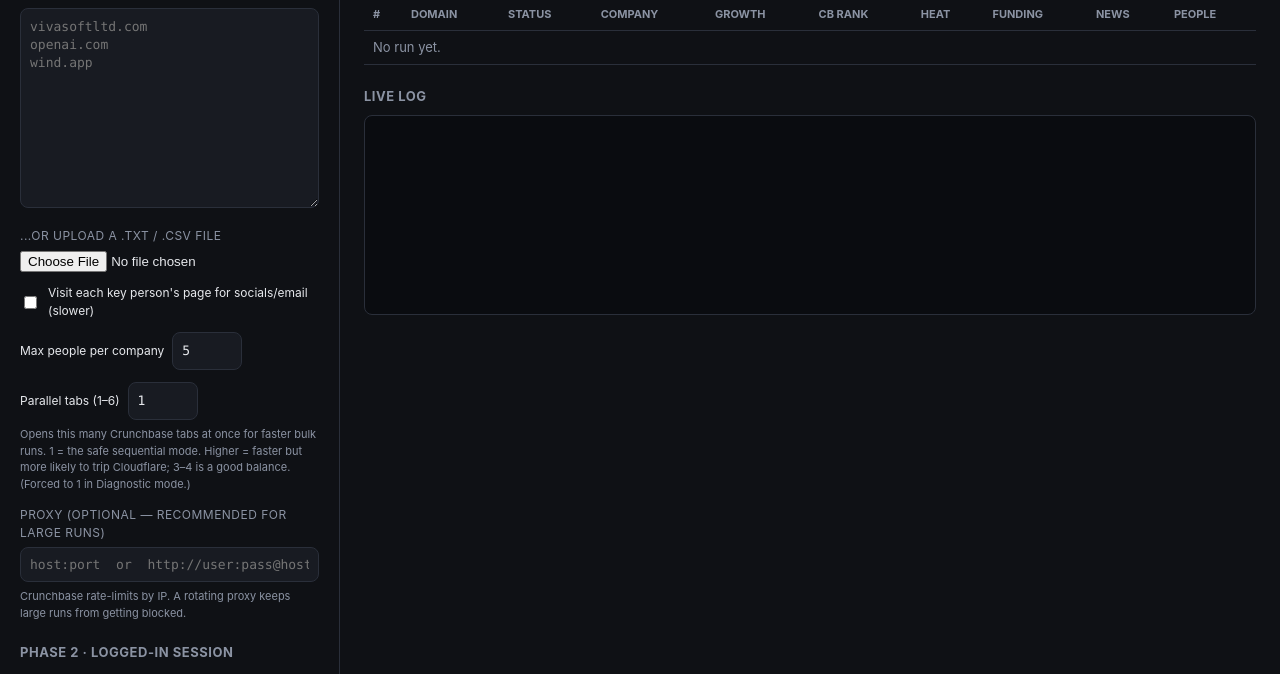
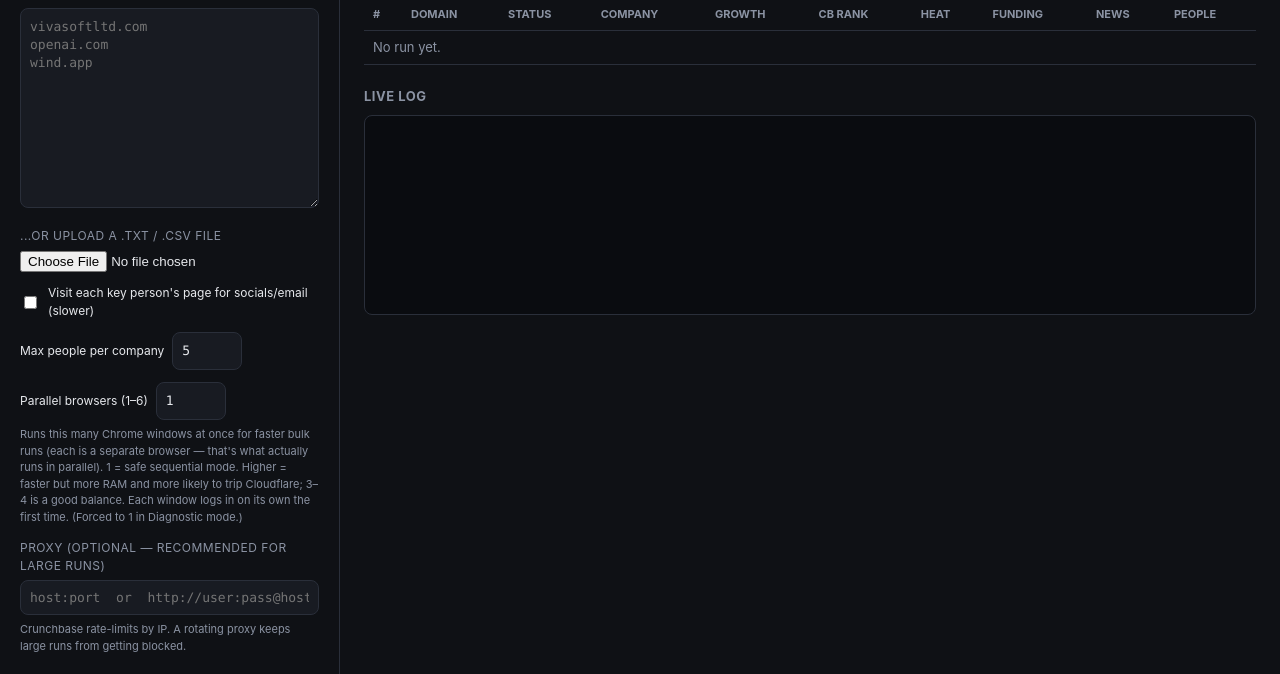
Before and after one commit to Imtiaj-Sajin/cb-scraper, a Flask app: page / in a window 1280 px wide. Shown: the part 131-805 px from the top of the page. Run offline with Flask 3, Linux system fonts and the light colour scheme; data that the repository does not hold is empty.

Commit message:
Fix parallel mode: pool of separate browsers, not tabs
Tabs in one nodriver browser share a single CDP connection and run serially
(measured: 3 tabs took ~36s vs ~13s for 3 separate browsers). So parallelism
now spins up N independent Chrome instances, each with its own profile and
login session, pulling domains from a shared queue. The main browser is worker
0; extras are torn down after the run. Per-worker profiles are git-ignored.

Co-Authored-By: Claude Opus 4.8 <noreply@anthropic.com>

```diff
--- a/app.py
+++ b/app.py
@@ -178,20 +178,56 @@ class Worker:
             self._finish_row(idx, result)
 
     async def _run_parallel(self, options, conc):
+        """Run `conc` independent browsers in parallel, each pulling domains
+        from a shared queue. nodriver serializes work within one browser, so
+        true parallelism needs separate browser instances (each its own Chrome
+        profile + login session)."""
         import asyncio
+        from cb_scraper import CrunchbaseScraper, PROFILE_DIR
+
         total = len(STATE["rows"])
-        sem = asyncio.Semaphore(conc)
-        _log(f"Parallel mode: up to {conc} tabs at once.")
 
-        async def work(idx, domain):
-            async with sem:
+        # worker 0 is the main scraper (already started + logged in); spin up
+        # the rest, each with its own persistent profile.
+        pool = [self.scraper]
+        for i in range(1, conc):
+            pool.append(CrunchbaseScraper(
+                log=_log,
+                proxy=options.get("proxy") or None,
+                email=options.get("email") or None,
+                password=options.get("password") or None,
+                profile_dir=f"{PROFILE_DIR}_{i}",
+            ))
+
+        _log(f"Parallel mode: {conc} browsers. Warming up extra browser(s)...")
+
+        async def prep(s):
+            try:
+                await s.start()
+                if options.get("login"):
+                    await s.ensure_logged_in()
+            except Exception as e:
+                _log(f"  worker browser prep failed: {e}")
+
+        await asyncio.gather(*(prep(s) for s in pool[1:]))
+
+        queue = asyncio.Queue()
+        for idx, row in enumerate(list(STATE["rows"])):
+            queue.put_nowait((idx, row["domain"]))
+
+        async def runner(s, wid):
+            while True:
+                try:
+                    idx, domain = queue.get_nowait()
+                except asyncio.QueueEmpty:
+                    return
                 with LOCK:
                     if STATE["stop_requested"]:
                         return
                     STATE["rows"][idx]["status"] = "running"
-                _log(f"({idx + 1}/{total}) {domain}")
+                _log(f"[w{wid}] ({idx + 1}/{total}) {domain}")
                 try:
-                    result = await self.scraper.scrape_domain_tab(
+                    result = await s.scrape_domain(
                         domain, enrich=options["enrich"],
                         max_people=options["max_people"],
                     )
@@ -199,8 +235,15 @@ class Worker:
                     result = {"status": "error", "record": None, "error": str(e)}
                 self._finish_row(idx, result)
 
-        await asyncio.gather(*(work(i, r["domain"])
-                               for i, r in enumerate(list(STATE["rows"]))))
+        try:
+            await asyncio.gather(*(runner(s, i) for i, s in enumerate(pool)))
+        finally:
+            # tear down the extra browsers; keep the main one warm for next run
+            for s in pool[1:]:
+                try:
+                    await s.stop()
+                except Exception:
+                    pass
 
 
 WORKER = Worker()
--- a/cb_scraper.py
+++ b/cb_scraper.py
@@ -149,10 +149,11 @@ class CrunchbaseScraper:
     """Owns one Chrome instance and knows how to pull Crunchbase data."""
 
     def __init__(self, log=print, proxy=None, email=None, password=None,
-                 blocked_urls=None, diagnostic=False):
+                 blocked_urls=None, diagnostic=False, profile_dir=None):
         self.browser = None
         self.log = log
         self.proxy = proxy or None        # 'host:port' or 'http://user:pass@host:port'
+        self.profile_dir = profile_dir or PROFILE_DIR   # own Chrome profile
         self._block_streak = 0
         # phase 2
         self.email = email or None
@@ -170,7 +171,7 @@ class CrunchbaseScraper:
         if self.browser is not None:
             return
         self.log("Launching browser...")
-        os.makedirs(PROFILE_DIR, exist_ok=True)
+        os.makedirs(self.profile_dir, exist_ok=True)
 
         args = []
         server, user, pw = _parse_proxy(self.proxy)
@@ -180,7 +181,7 @@ class CrunchbaseScraper:
 
         self.browser = await uc.start(
             headless=HEADLESS,
-            user_data_dir=PROFILE_DIR,    # warm, persistent profile builds trust
+            user_data_dir=self.profile_dir,  # warm, persistent profile builds trust
             browser_args=args,
         )
         if server and user:
@@ -672,22 +673,3 @@ class CrunchbaseScraper:
             return {"status": "error", "record": None, "error": str(e)}
         finally:
             await self._polite_pause()
-
-    async def scrape_domain_tab(self, domain, enrich=False, max_people=5):
-        """Scrape one domain in its own fresh tab - used by parallel runs.
-
-        The tab inherits the browser's shared Cloudflare clearance and login
-        cookies, so it does not re-solve the challenge from scratch.
-        """
-        await self.start()
-        tab = await self.browser.get("about:blank", new_tab=True)
-        try:
-            await self._install_network_controls(tab)
-            return await self.scrape_domain(domain, enrich, max_people, tab=tab)
-        finally:
-            try:
-                res = tab.close()
-                if asyncio.iscoroutine(res):
-                    await res
-            except Exception:
-                pass
--- a/templates/index.html
+++ b/templates/index.html
@@ -87,13 +87,15 @@
                min="1" max="25" style="width:70px">
       </div>
       <div class="row">
-        <label for="concurrency" style="white-space:nowrap">Parallel tabs (1&ndash;6)</label>
+        <label for="concurrency" style="white-space:nowrap">Parallel browsers (1&ndash;6)</label>
         <input type="number" name="concurrency" id="concurrency" value="1"
                min="1" max="6" style="width:70px">
       </div>
-      <div class="hint">Opens this many Crunchbase tabs at once for faster bulk
-        runs. 1 = the safe sequential mode. Higher = faster but more likely to
-        trip Cloudflare; 3&ndash;4 is a good balance. (Forced to 1 in Diagnostic mode.)</div>
+      <div class="hint">Runs this many Chrome windows at once for faster bulk
+        runs (each is a separate browser &mdash; that's what actually runs in
+        parallel). 1 = safe sequential mode. Higher = faster but more RAM and
+        more likely to trip Cloudflare; 3&ndash;4 is a good balance. Each window
+        logs in on its own the first time. (Forced to 1 in Diagnostic mode.)</div>
 
       <label>Proxy (optional &mdash; recommended for large runs)</label>
       <input type="text" name="proxy" id="proxy" style="width:100%;
```
Also changed, not shown: 1 other file.
